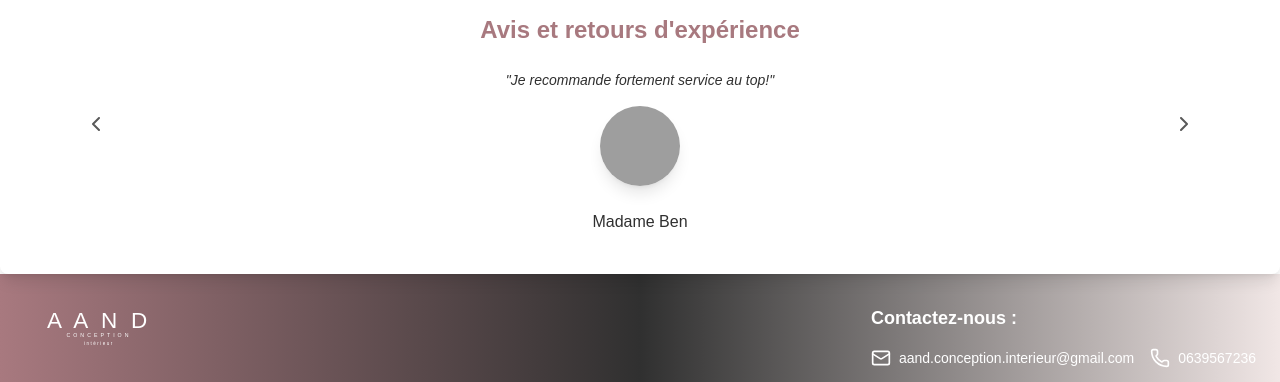
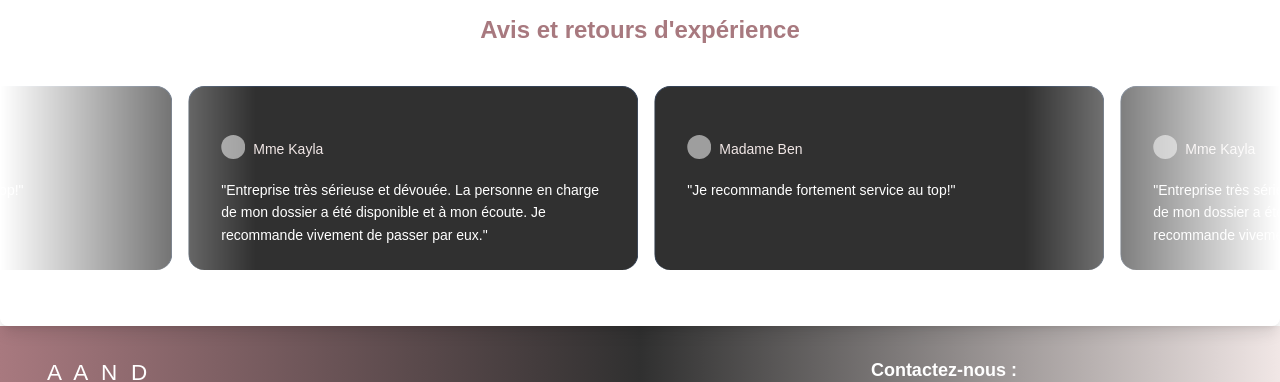
Before and after one commit to andrishe/aandconception, a Next.js app: page / in a window 1280 px wide. Shown: the part 2037-2419 px from the top of the page. Built offline with nearby package versions, Linux system fonts and the light colour scheme; grey boxes are pictures that could not be loaded.

Commit message:
animated

```diff
--- a/src/components/Testimonial.tsx
+++ b/src/components/Testimonial.tsx
@@ -1,8 +1,6 @@
 'use client';
 
-import React, { useState } from 'react';
-import { ChevronLeft, ChevronRight } from 'lucide-react';
-import Image from 'next/image';
+import { CustomTestimonials } from './ui/CustomTestimonial';
 
 interface Testimonial {
   text: string;
@@ -17,27 +15,13 @@ const testimonials: Testimonial[] = [
     name: ' Madame Ben',
   },
   {
-    text: `"Je suis très satisfait de la qualité du service."`,
+    text: `"Entreprise très sérieuse et dévouée. La personne en charge de mon dossier a été disponible et à mon écoute. Je recommande vivement de passer par eux."`,
     image: '/image6.png',
-    name: 'Monsieur Ben',
+    name: 'Mme Kayla',
   },
 ];
 
-const Carousel: React.FC = () => {
-  const [activeIndex, setActiveIndex] = useState<number>(0);
-
-  const goToPrevious = () => {
-    setActiveIndex((prevIndex) =>
-      prevIndex === 0 ? testimonials.length - 1 : prevIndex - 1
-    );
-  };
-
-  const goToNext = () => {
-    setActiveIndex((prevIndex) =>
-      prevIndex === testimonials.length - 1 ? 0 : prevIndex + 1
-    );
-  };
-
+const Testimonial = () => {
   return (
     <div className="relative border-t-2 border-t-secondary mx-auto w-full max-w-screen-xl ">
       <div className="text-center mt-10 mb-6">
@@ -46,50 +30,10 @@ const Carousel: React.FC = () => {
         </h3>
       </div>
       <div className="relative w-full overflow-hidden rounded-lg shadow-lg pb-10">
-        {testimonials.map((testimonial, index) => (
-          <div
-            key={index}
-            className={`relative float-left -mr-[100%] w-full text-center transition-transform duration-[600ms] ease-in-out ${
-              index === activeIndex ? 'block' : 'hidden'
-            }`}
-            style={{ backfaceVisibility: 'hidden' }}
-          >
-            <p className="mx-auto max-w-4xl text-sm italic text-black">
-              {testimonial.text}
-            </p>
-
-            <div className="mb-6 mt-4 flex justify-center">
-              <div className="w-20 h-20 relative">
-                <Image
-                  src={testimonial.image}
-                  className="rounded-full shadow-lg dark:shadow-black/30"
-                  alt={`carousel-item-${index}`}
-                  layout="fill"
-                  objectFit="cover"
-                />
-              </div>
-            </div>
-
-            <p className="text-black ">{testimonial.name}</p>
-          </div>
-        ))}
+        <CustomTestimonials items={testimonials} />
       </div>
-
-      <button
-        className="absolute top-1/2 left-4 sm:left-8 md:left-12 lg:left-24 transform -translate-y-1/2 -translate-x-1/2 z-[1] flex items-center justify-center h-10 w-10  opacity-80 transition-opacity duration-150 ease-in-out hover:opacity-90 focus:opacity-90 motion-reduce:transition-none"
-        onClick={goToPrevious}
-      >
-        <ChevronLeft className="w-6 h-6 text-black" />
-      </button>
-
-      <button
-        className="absolute top-1/2 right-4 sm:right-8 md:right-12 lg:right-24 transform -translate-y-1/2 translate-x-1/2 z-[1] flex items-center justify-center h-10 w-10  opacity-80 transition-opacity duration-150 ease-in-out hover:opacity-90 focus:opacity-90 motion-reduce:transition-none"
-        onClick={goToNext}
-      >
-        <ChevronRight className="w-6 h-6 text-black" />
-      </button>
     </div>
   );
 };
 
-export default Carousel;
+export default Testimonial;
--- /dev/null
+++ b/src/components/ui/CustomTestimonial.tsx
@@ -0,0 +1,136 @@
+'use client';
+
+import { cn } from '@/lib/utils';
+import React, { useEffect, useState, useRef } from 'react';
+import Image from 'next/image';
+
+interface TestimonialItem {
+  name: string;
+  image: string;
+  quote: string;
+  text: string;
+}
+
+interface CustomTestimonialsProps {
+  items?: TestimonialItem[];
+  direction?: 'left' | 'right';
+  speed?: 'fast' | 'normal' | 'slow';
+  pauseOnHover?: boolean;
+  className?: string;
+}
+
+export const CustomTestimonials: React.FC<CustomTestimonialsProps> = ({
+  items = [],
+  direction = 'left',
+  speed = 'fast',
+  pauseOnHover = true,
+  className,
+}) => {
+  const containerRef = useRef<HTMLDivElement | null>(null);
+  const scrollerRef = useRef<HTMLUListElement | null>(null);
+
+  const [start, setStart] = useState<boolean>(false);
+
+  useEffect(() => {
+    addAnimation();
+  }, []);
+
+  function addAnimation() {
+    if (containerRef.current && scrollerRef.current) {
+      const scrollerContent = Array.from(scrollerRef.current.children);
+
+      scrollerContent.forEach((item) => {
+        const duplicatedItem = item.cloneNode(true);
+        if (scrollerRef.current) {
+          scrollerRef.current.appendChild(duplicatedItem);
+        }
+      });
+
+      getDirection();
+      getSpeed();
+      setStart(true);
+    }
+  }
+
+  const getDirection = () => {
+    if (containerRef.current) {
+      if (direction === 'left') {
+        containerRef.current.style.setProperty(
+          '--animation-direction',
+          'forwards'
+        );
+      } else {
+        containerRef.current.style.setProperty(
+          '--animation-direction',
+          'reverse'
+        );
+      }
+    }
+  };
+
+  const getSpeed = () => {
+    if (containerRef.current) {
+      if (speed === 'fast') {
+        containerRef.current.style.setProperty('--animation-duration', '20s');
+      } else if (speed === 'normal') {
+        containerRef.current.style.setProperty('--animation-duration', '40s');
+      } else {
+        containerRef.current.style.setProperty('--animation-duration', '80s');
+      }
+    }
+  };
+
+  return (
+    <div
+      ref={containerRef}
+      className={cn(
+        'scroller relative z-20 max-w-7xl overflow-hidden [mask-image:linear-gradient(to_right,transparent,white_20%,white_80%,transparent)]',
+        className
+      )}
+    >
+      <ul
+        ref={scrollerRef}
+        className={cn(
+          'flex min-w-full shrink-0 gap-4 py-4 w-max flex-nowrap ',
+          start && 'animate-scroll ',
+          pauseOnHover && 'hover:[animation-play-state:paused]'
+        )}
+      >
+        {items.map((item, idx) => (
+          <li
+            key={item.name}
+            className="w-[350px] max-w-full relative rounded-2xl border border-b-0 flex-shrink-0 border-slate-700 px-8 py-6 md:w-[450px]"
+            style={{
+              background: '#303030',
+            }}
+          >
+            <blockquote>
+              <span className="relative z-20 text-sm leading-[1.6] text-gray-100 font-normal">
+                {item.quote}
+              </span>
+              <div className="relative z-20 mt-6 flex flex-row items-center">
+                <span className="flex flex-col gap-1">
+                  <div className="flex flex-row items-center gap-2">
+                    <Image
+                      src={item.image}
+                      alt={item.name}
+                      className="w-6 h-6 rounded-full object-cover mb-4"
+                      width={64}
+                      height={64}
+                    />
+                    <span className="text-sm leading-[1.6] text-secondary font-normal mb-3">
+                      {item.name}
+                    </span>
+                  </div>
+                  <span className="text-sm leading-[1.6] text-white font-normal">
+                    {item.text}
+                  </span>
+                </span>
+              </div>
+            </blockquote>
+          </li>
+        ))}
+      </ul>
+    </div>
+  );
+};
--- /dev/null
+++ b/src/lib/utils.ts
@@ -0,0 +1,6 @@
+import { ClassValue, clsx } from 'clsx';
+import { twMerge } from 'tailwind-merge';
+
+export function cn(...inputs: ClassValue[]) {
+  return twMerge(clsx(inputs));
+}
--- a/tailwind.config.ts
+++ b/tailwind.config.ts
@@ -16,10 +16,37 @@ export default {
         primary: '#a8797f',
         primaryDark: '#926368',
         primaryLight: '#d8c4c1',
-
-        // bg-[#a8797f] hover:bg-[#926368] focus:ring-4 focus:ring-[#d8c4c1]
+      },
+      animation: {
+        scroll:
+          'scroll var(--animation-duration, 40s) var(--animation-direction, forwards) linear infinite',
+      },
+      keyframes: {
+        scroll: {
+          to: {
+            transform: 'translate(calc(-50% - 0.5rem))',
+          },
+        },
       },
     },
   },
-  plugins: [],
+  plugins: [
+    function ({ addBase, theme }: any) {
+      let colors = theme('colors');
+      let newVars = Object.fromEntries(
+        Object.entries(colors).flatMap(([key, value]) =>
+          typeof value === 'string'
+            ? [[`--${key}`, value]]
+            : Object.entries(value).map(([shade, hex]) => [
+                `--${key}-${shade}`,
+                hex,
+              ])
+        )
+      );
+
+      addBase({
+        ':root': newVars,
+      });
+    },
+  ],
 } satisfies Config;
```
Also changed, not shown: package.json (+6 -4 lines), 1 other file (tests, documents, lock files or other folders).
